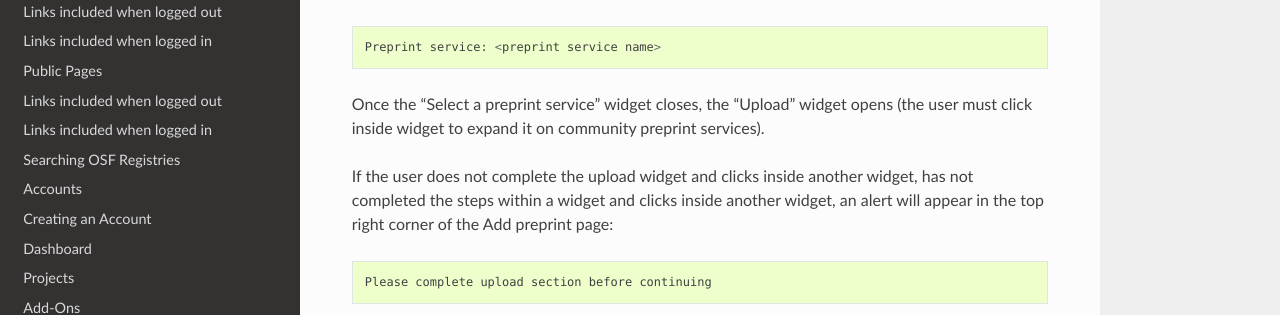
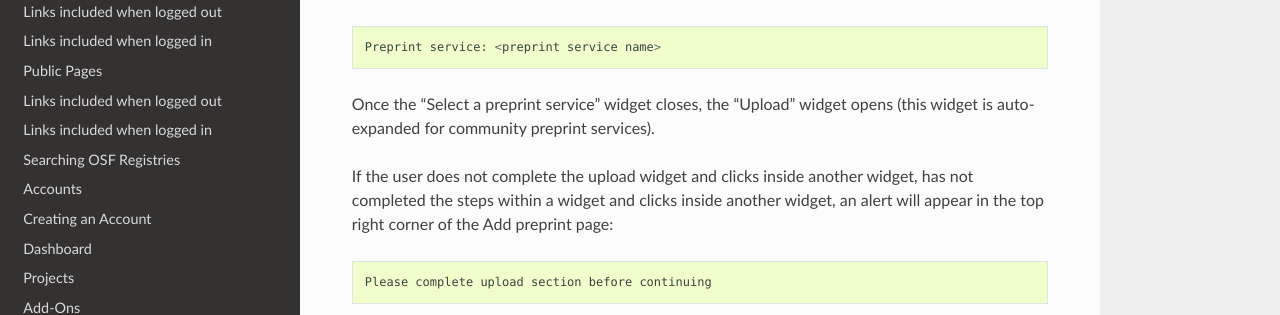
Before and after one commit to CenterForOpenScience/OSFDocs, a Sphinx documentation site: the page built from docs/pages/preprints.rst, in a window 1280 px wide and 900 px high, scrolled down 3541 px. Shown: the part 163-478 px from the top of the window. Built offline with Sphinx 7.4.7 and the Read the Docs theme 2.0.0, drawn with Linux system fonts in a browser that asks for light colours.

Commit message:
Auto-expand upload widget for preprint providers

```diff
--- a/docs/pages/preprints.rst
+++ b/docs/pages/preprints.rst
@@ -94,7 +94,7 @@
 
     Preprint service: <preprint service name>
 
-Once the "Select a preprint service" widget closes, the "Upload" widget opens (the user must click inside widget to expand it on community preprint services).
+Once the "Select a preprint service" widget closes, the "Upload" widget opens (this widget is auto-expanded for community preprint services).
 
 If the user does not complete the upload widget and clicks inside another widget, has not completed the steps within a widget and clicks inside another widget, an alert will appear in the top right corner of the Add preprint page::
 
```
